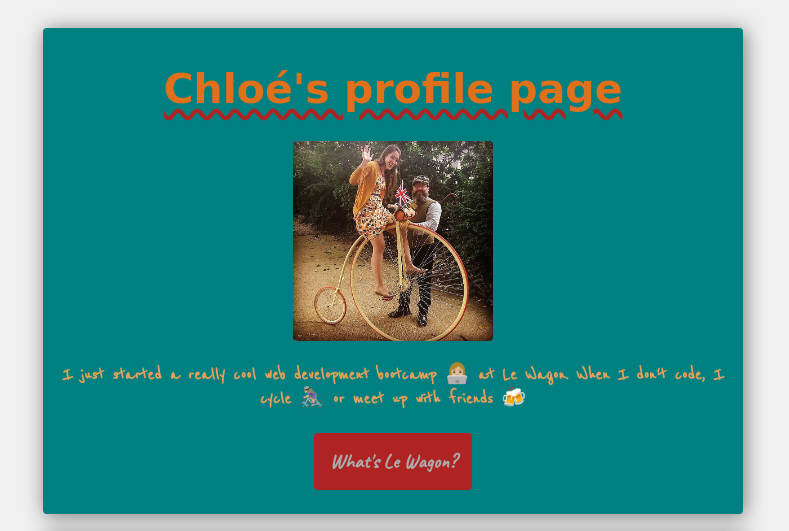
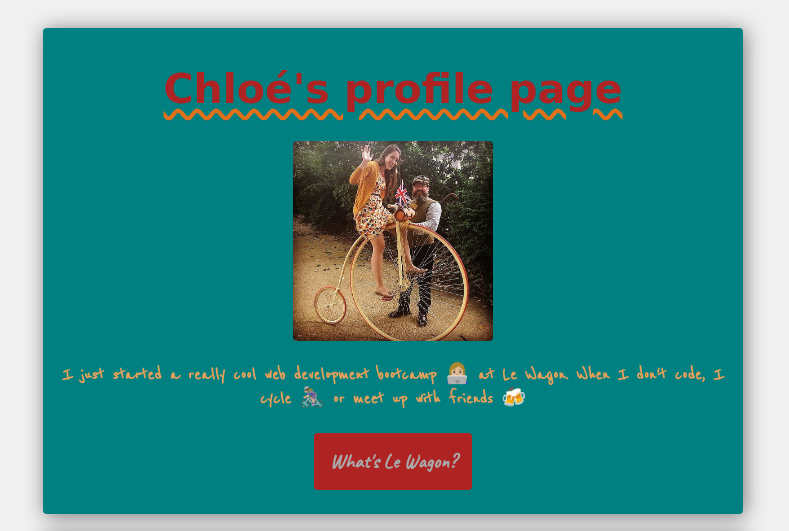
Before and after one commit to Chlouette/profile, a plain HTML site: page index.html in a window 1280 px wide. Shown: the top 531 px of the page, without its empty margins (247-1036 px from the left). Drawn offline with Linux system fonts and the light colour scheme; a web font is replaced by a local one.

```diff
--- a/style.css
+++ b/style.css
@@ -19,12 +19,14 @@ body {
 
 h1 {
   font-family: 'Codystar', cursive;
-  color: #e1701a;
+  /* color: #e1701a; */
+  color: #af2323;
   font-size: 41px;
   font-weight: 900;
   /* text-decoration: underline; */
   text-decoration-line: underline;
-  text-decoration-color: #af2323;
+  /* text-decoration-color: #af2323; */
+  text-decoration-color: #e1701a;
   text-decoration-style: wavy;
   text-underline-offset: 5px;
 }
```
